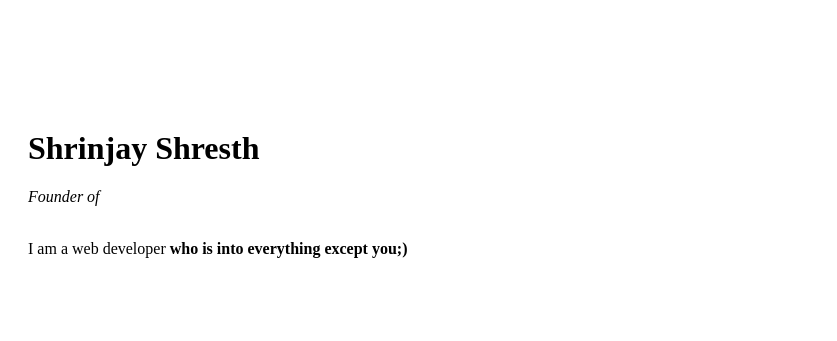
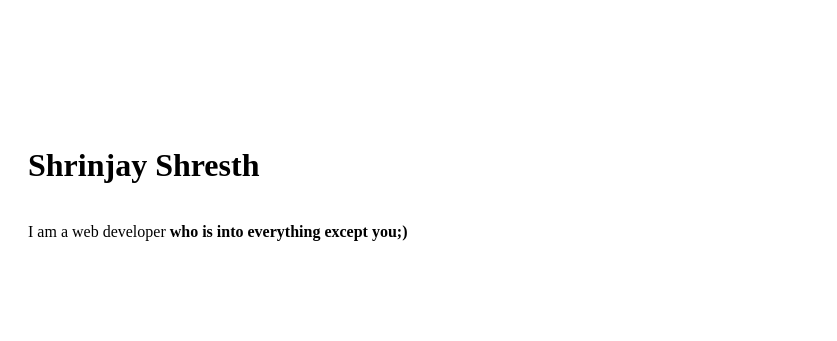
Before and after one commit to shrinjayshresth1/Personal-Website, a plain HTML site: page index.html in a window 1280 px wide. Shown: the top 341 px of the page, 443-1280 px from the left. Drawn offline with Linux system fonts and the light colour scheme.

Commit message:
Updated index.html

```diff
--- a/index.html
+++ b/index.html
@@ -14,7 +14,7 @@
       </td>
       <td>
         <h1>Shrinjay Shresth</h1>
-        <p><em>Founder of </strong></em></p>
+
         <p>
           <br>
           I am a web developer <b>who is into everything except you;)</b>
```
